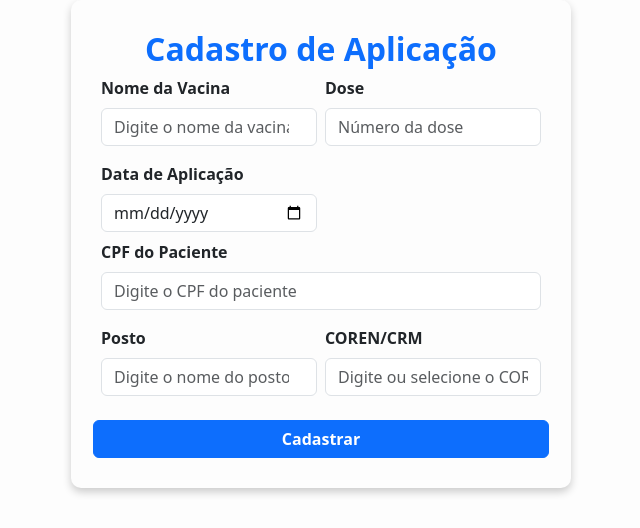
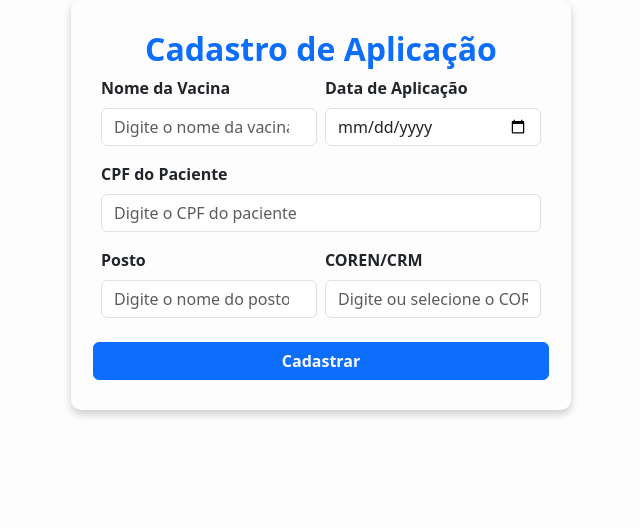
Before and after one commit to RafaelFavetta/DigitalVac, a PHP site: page /admin/cadastroaplic.php in a window 1280 px wide. Shown: the part 86-614 px from the top of the page, without its empty margins (319-959 px from the left). Run offline with PHP 8.4, Linux system fonts and the light colour scheme; some libraries are stand-ins or nearby versions.

Commit message:
sem o campo 'dose' no forms

```diff
--- a/admin/cadastroaplic.php
+++ b/admin/cadastroaplic.php
@@ -170,16 +170,11 @@
             <div id="autocomplete-nome-vacina" class="autocomplete-suggestions"></div>
           </div>
           <div class="col-md-6">
-            <label for="dose" class="form-label fw-bold">Dose</label>
-            <input type="number" class="form-control" name="dose_aplicad" id="dose" placeholder="Número da dose"
-              min="1" required />
+            <label for="data-aplica" class="form-label fw-bold">Data de Aplicação</label>
+            <input type="date" class="form-control" name="data_aplica" id="data-aplica" required />
           </div>
         </div>
         <div class="row g-2 mt-2">
-          <div class="col-md-6">
-            <label for="data-aplica" class="form-label fw-bold">Data de Aplicação</label>
-            <input type="date" class="form-control" name="data_aplica" id="data-aplica" required />
-          </div>
           <div class="col-md-12">
             <label for="cpf-paciente" class="form-label fw-bold">CPF do Paciente</label>
             <input type="search" class="form-control" name="cpf_paciente" id="cpf-paciente"
```
Also changed, not shown: medica/cadastroaplic.php (+2 -7 lines).
